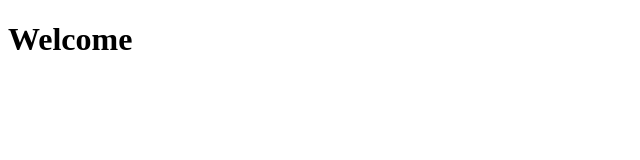
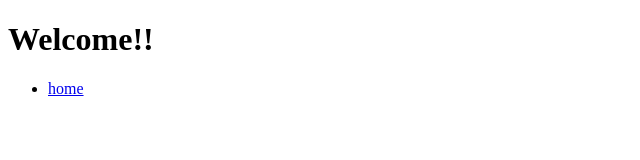
Before and after one commit to jxc876/angular-ts, a website built with webpack: page src/index.html in a window 1280 px wide. Shown: the full height of the page, 0-640 px from the left. Built offline with nearby package versions, Linux system fonts and the light colour scheme; some packages are replaced by stand-ins of ours.

Commit message:
add home link

```diff
--- a/src/index.html
+++ b/src/index.html
@@ -5,8 +5,11 @@
         <title>Hello World!</title>
     </head>
     <body ng-app="myApp">
-        <h1>Welcome</h1>
+        <h1>Welcome!!</h1>
+        <ul>
+            <li><a ui-sref="home">home</a></li>
+        </ul>
         <ui-view></ui-view>
-        <script src="../dist/bundle.js"></script>
+        <script src="bundle.js"></script>
     </body>
 </html>
```
